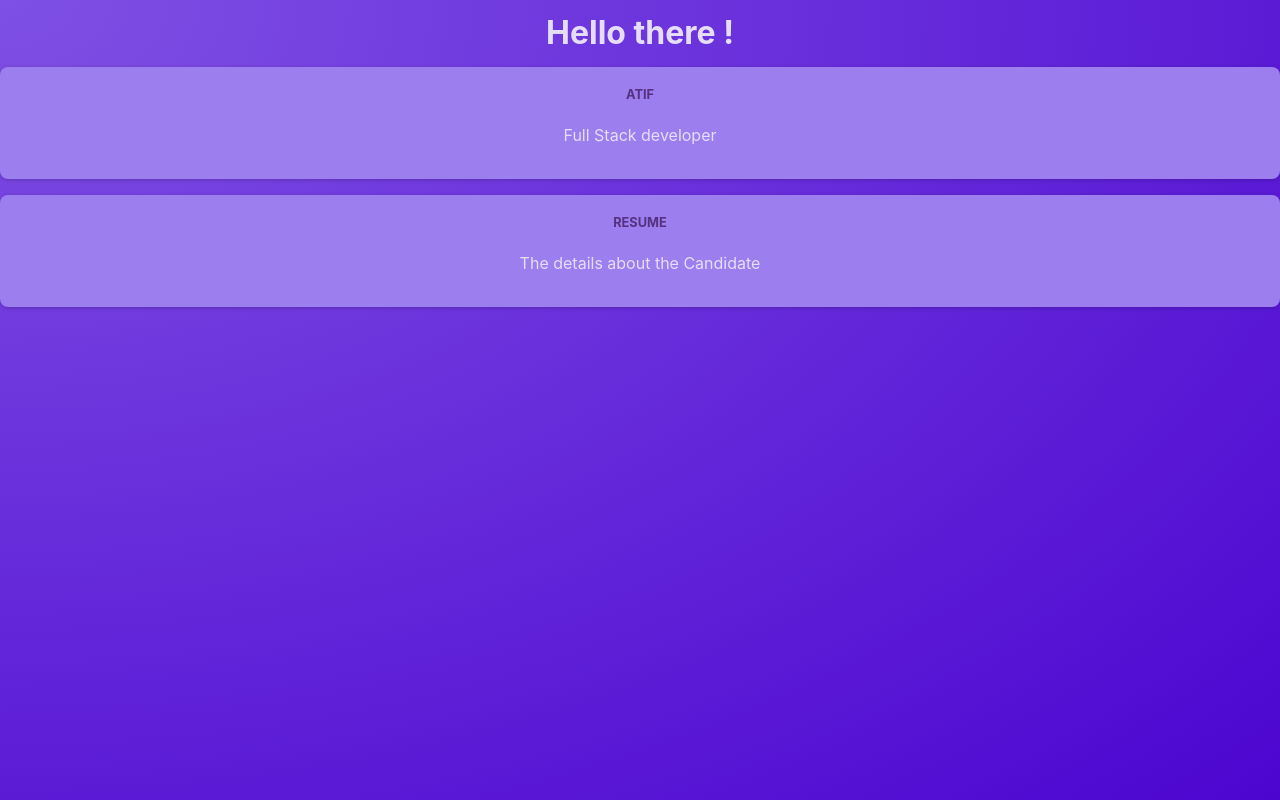
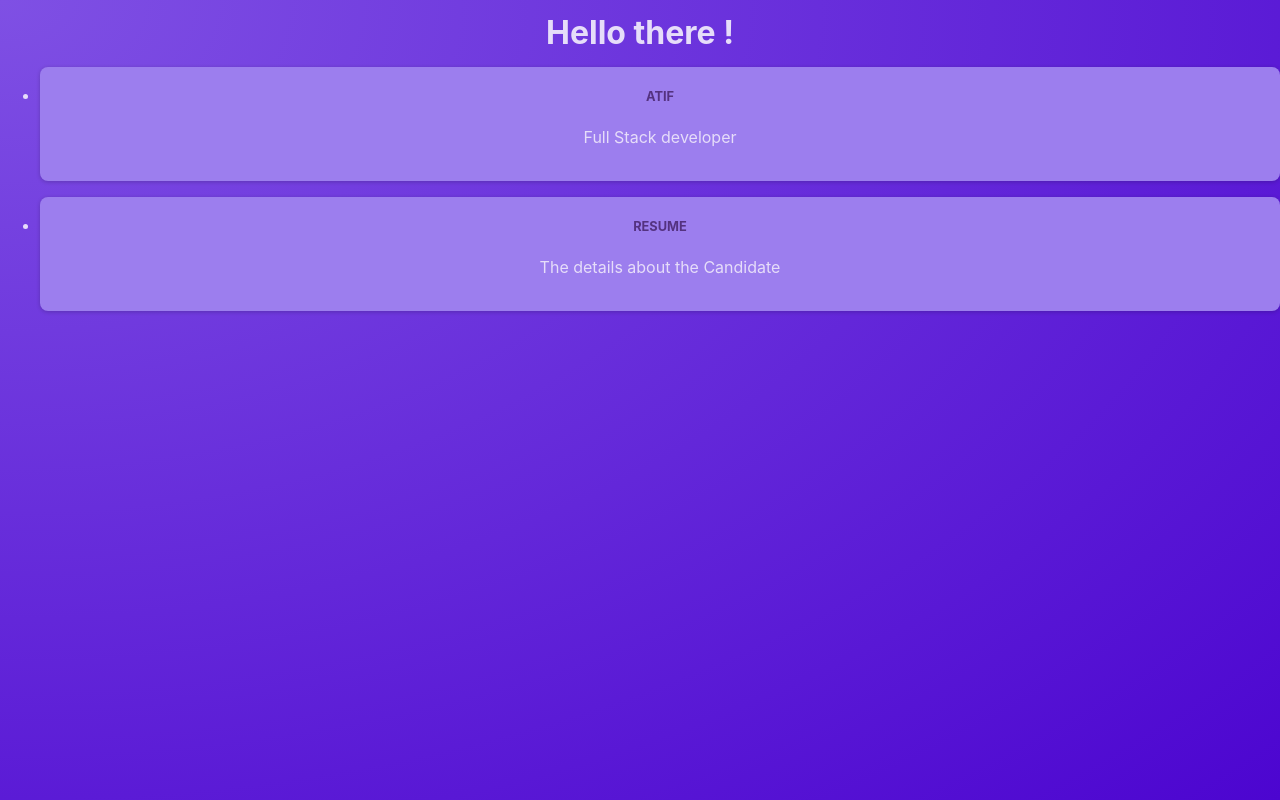
Before and after one commit to atifaftab/starting-project, a React (Vite) app: page / in a window 1280 px wide. Built offline with nearby package versions, Linux system fonts and the light colour scheme.

Commit message:
learning basics

```diff
--- a/src/App.jsx
+++ b/src/App.jsx
@@ -1,10 +1,11 @@
-import Post from "./components/Post";
+import PostList from "./components/PostList";
 
 function App(){
-  return <>
-  <h1>Hello there !</h1>
-  <Post author='Atif' body='Full Stack developer'/>
-  <Post author='Resume' body='The details about the Candidate'/>
-  </>
+  return (
+    <main>
+      <h1>Hello there !</h1>
+      <PostList/>
+    </main>
+  )
 }
 export default App;
--- a/src/components/Post.jsx
+++ b/src/components/Post.jsx
@@ -1,11 +1,12 @@
+/* eslint-disable react/prop-types */
 import classes from './Post.module.css'
 
 function Post(props){
   return(
-  <div className={classes.post}>
-  <p className={classes.author}>{props.author}</p>
-  <p className={classes.body}>{props.body}</p>
-  </div>
-  )
+  <li className={classes.post}>
+    <p className={classes.author}>{props.author}</p>
+    <p className={classes.body}>{props.body}</p>
+  </li>
+  );
 }
 export default Post
--- /dev/null
+++ b/src/components/PostList.jsx
@@ -0,0 +1,11 @@
+import Post from './Post';
+
+function PostList(){
+  return(
+    <ul>
+      <Post author='Atif' body='Full Stack developer'/>
+      <Post author='Resume' body='The details about the Candidate'/>
+    </ul>
+  );
+}
+export default PostList
```
